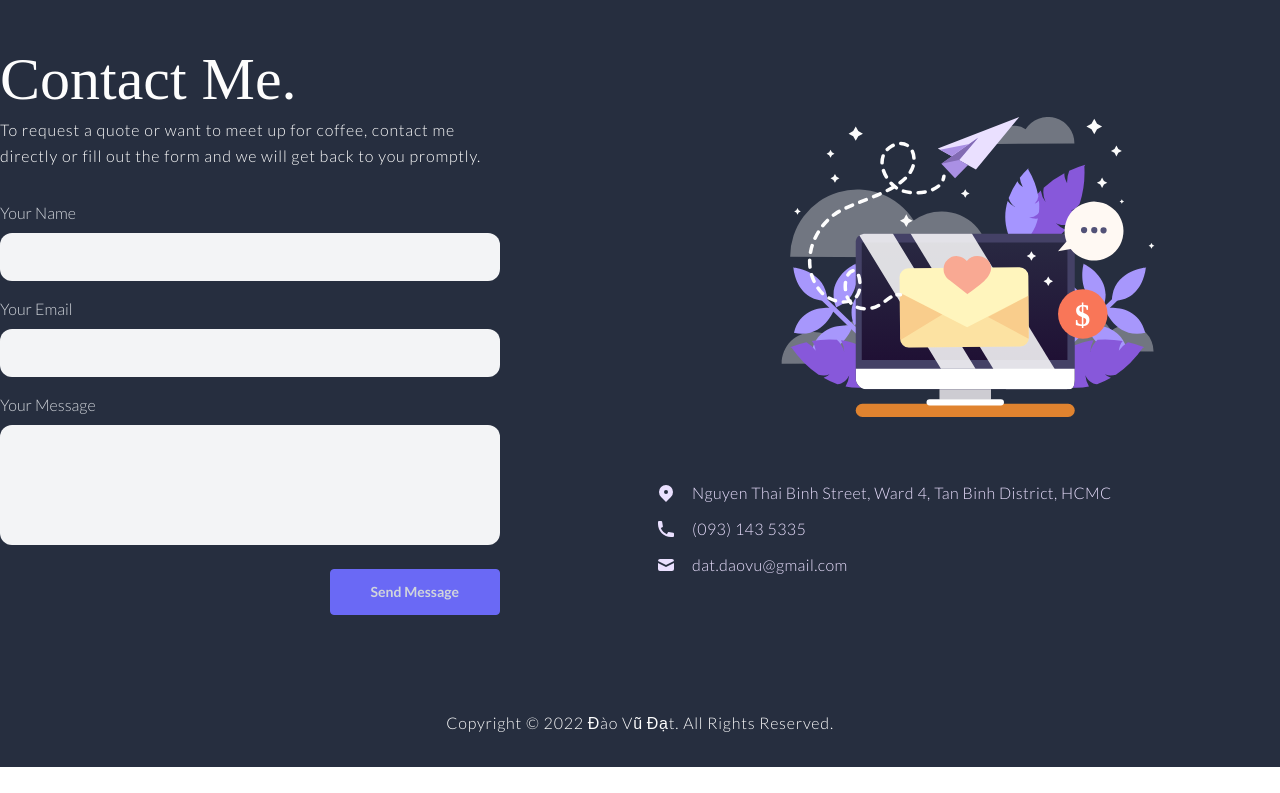
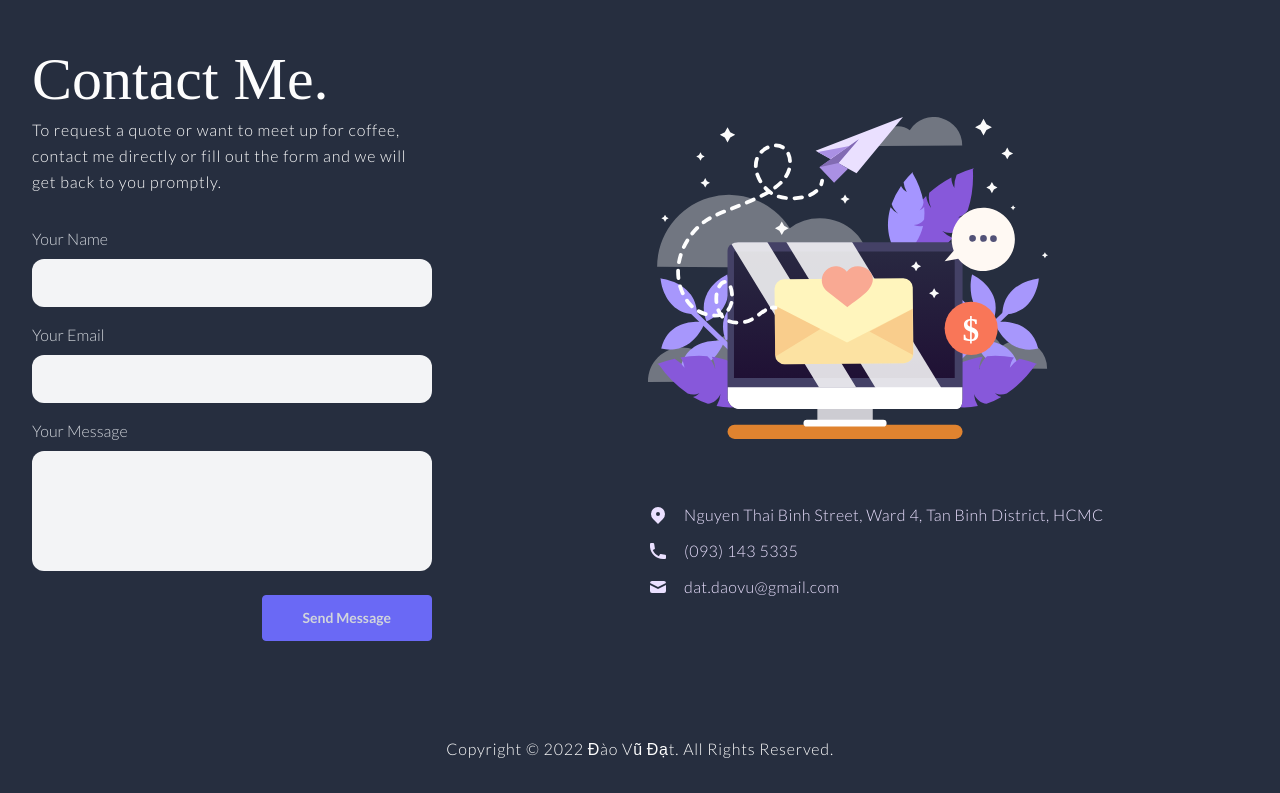
Before and after one commit to DaoVuDat/r-sume, a Next.js app: page / in a window 1280 px wide. Shown: the part 4533-5326 px from the top of the page. Before the commit the page ends 5300 px from the top, so only its background shows below. Built offline with nearby package versions, Linux system fonts and the light colour scheme; a web font is replaced by a local one.

Commit message:
responsive final

```diff
--- a/components/Contact/Contact.tsx
+++ b/components/Contact/Contact.tsx
@@ -29,18 +29,20 @@ const Contact = () => {
   };
 
   return (
-    <div className="container mx-auto">
-      <h2 className="pt-8 font-nautigal text-6xl">Contact Me.</h2>
-      <div className="container mx-auto mt-2 flex justify-around space-x-8">
-        <div className="w-1/2">
-          <p className="leading-relaxed tracking-wider w-[500px]">
+    <div className="px-8 container mx-auto">
+      <h2 className="pt-8 font-nautigal text-5xl lg:text-6xl text-center lg:text-left">
+        Contact Me.
+      </h2>
+      <div className="container mx-auto mt-2 flex flex-col md:flex-row md:space-x-4">
+        <div className="w-full lg:w-1/2">
+          <p className="leading-relaxed tracking-wider w-full lg:max-w-[400px]">
             To request a quote or want to meet up for coffee, contact me
             directly or fill out the form and we will get back to you promptly.
           </p>
           <form
             ref={formRef}
             onSubmit={onSubmitHandler}
-            className="mt-8 w-[500px]  text-gray-300 space-y-4"
+            className="mt-8 w-full lg:max-w-[400px] text-sm md:text-base text-gray-300 space-y-4"
           >
             <div className="flex flex-col space-y-2">
               <label htmlFor="name">Your Name</label>
@@ -73,8 +75,10 @@ const Contact = () => {
             </div>
           </form>
         </div>
-        <div className="w-1/2  tracking-wide text-[#EAE0FF]">
-          <EmailSVG className="h-[300px] w-full" />
+        <div className="w-full mt-16 lg:mt-0 lg:w-1/2 tracking-wide text-[#EAE0FF]">
+          <div className="w-full lg:max-w-[400px] flex justify-center">
+            <EmailSVG className="w-full" />
+          </div>
           <div className="mt-16 flex items-center">
             <span>
               <HiLocationMarker size={20} />
--- a/components/Education/Education.tsx
+++ b/components/Education/Education.tsx
@@ -4,7 +4,9 @@ import { MileStone } from '@/components/Education/MileStone';
 const Education = () => {
   return (
     <div className="container mx-auto py-16">
-      <h2 className="text-center font-nautigal text-6xl">My Education.</h2>
+      <h2 className="text-center font-nautigal text-5xl lg:text-6xl">
+        My Education.
+      </h2>
       <div
         className="mt-16 w-full relative overflow-hidden z-20
       after:content[''] after:w-[2px] after:bg-gray-600 after:absolute
--- a/components/Education/MileStone/MileStone.tsx
+++ b/components/Education/MileStone/MileStone.tsx
@@ -78,7 +78,7 @@ const MileStone = (props: MileStoneProps): JSX.Element => {
           <motion.div
             initial={{ x: 100, opacity: 0 }}
             animate={titleControl}
-            className="text-4xl font-bold tracking-wide"
+            className="text-2xl md:text-4xl font-bold tracking-wide"
           >
             {point}
           </motion.div>
@@ -86,7 +86,7 @@ const MileStone = (props: MileStoneProps): JSX.Element => {
             initial="initial"
             variants={listVariant}
             animate={listControl}
-            className="mt-4 tracking-wide space-y-4"
+            className="mt-4 tracking-wide space-y-4 text-sm md:text-base"
           >
             {divChildren.map((item, index) => (
               <motion.div key={index} variants={itemVariant}>
--- a/components/Header/NavBar/NavBar.tsx
+++ b/components/Header/NavBar/NavBar.tsx
@@ -3,7 +3,6 @@ import classNames from 'classnames';
 import React, { useEffect, useState } from 'react';
 import { Link as ScrolledLink } from 'react-scroll';
 import styles from './NavBar.module.css';
-import { useRouter } from 'next/router';
 import { animateScroll as scroll } from 'react-scroll';
 import { HiMenu, HiX } from 'react-icons/hi';
 import { motion, useAnimation } from 'framer-motion';
@@ -12,14 +11,11 @@ const navLinkItemStyle =
   'hover:text-secondary_text font-normal transition duration-300 cursor-pointer';
 
 const NavBar = (): JSX.Element => {
-  const router = useRouter();
   const [detach, setDetach] = useState(false);
   const hamControl = useAnimation();
   const xControl = useAnimation();
   const contentControl = useAnimation();
   const [isOpened, setIsOpened] = useState(false);
-
-  const pathname = router.pathname;
 
   const scrollToTop = () => {
     scroll.scrollToTop();
@@ -204,8 +200,8 @@ const NavBar = (): JSX.Element => {
         </nav>
 
         <div className="mt-32 flex justify-center mx-auto lg:hidden">
-          <ScrolledLink to="contact" smooth={true} offset={-120}>
-            <RoundedButton onClick={() => {}}>Contact</RoundedButton>
+          <ScrolledLink to="contact" smooth={true} offset={-100}>
+            <RoundedButton onClick={toggleMenu}>Contact</RoundedButton>
           </ScrolledLink>
         </div>
       </motion.div>
```
